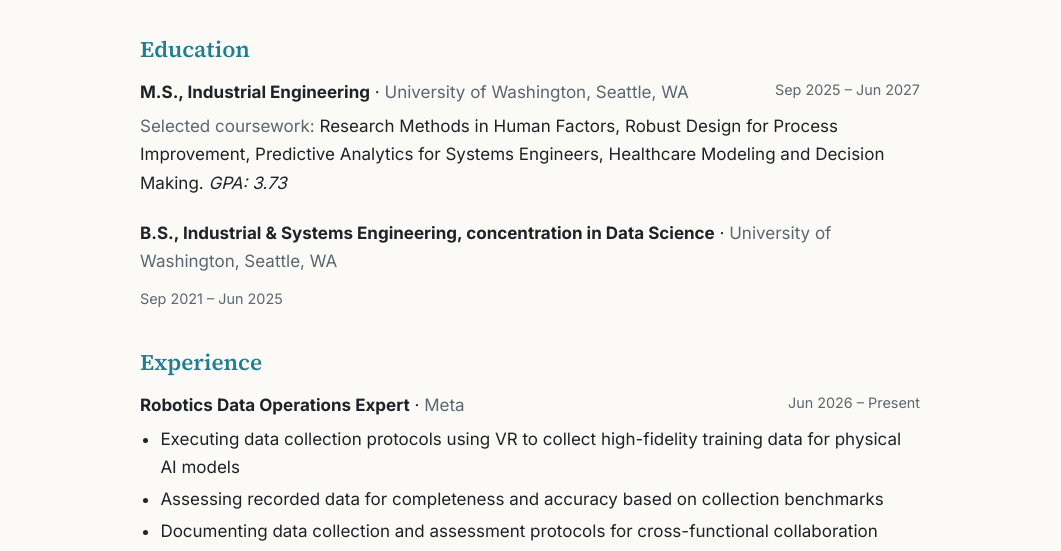
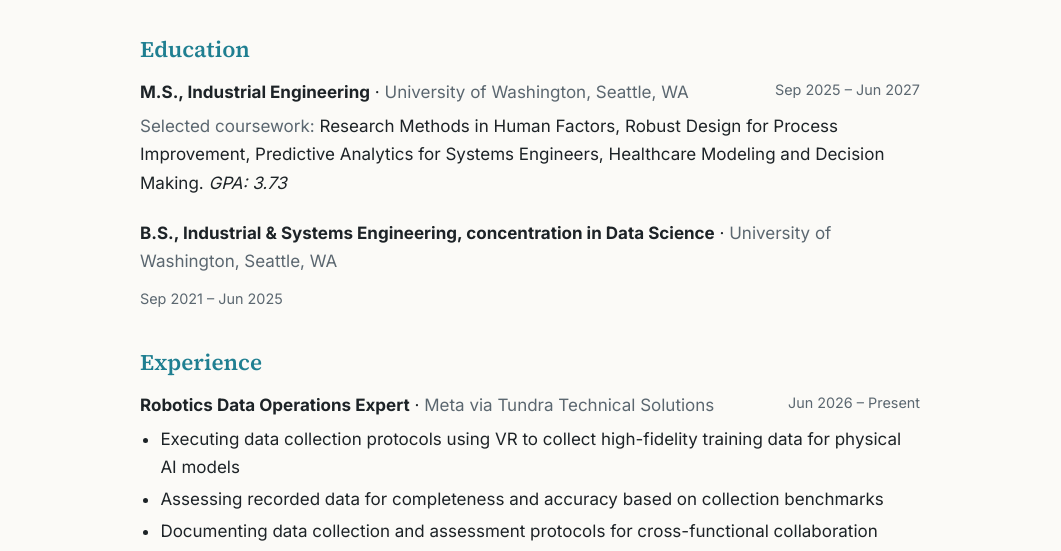
Before and after one commit to elizabeth-a-higgins/elizabeth-a-higgins.github.io, a plain HTML site: page resume.html in a window 1280 px wide. Shown: the part 241-792 px from the top of the page, without its empty margins (110-1171 px from the left). Drawn offline with Linux system fonts and the light colour scheme.

Commit message:
Update resume.html

```diff
--- a/resume.html
+++ b/resume.html
@@ -58,7 +58,7 @@
     <h2>Experience</h2>
     <div class="entry">
       <div class="entry-top">
-        <div><span class="entry-title">Robotics Data Operations Expert</span> · <span class="entry-org">Meta</span></div>
+        <div><span class="entry-title">Robotics Data Operations Expert</span> · <span class="entry-org">Meta via Tundra Technical Solutions</span></div>
         <div class="entry-date">Jun 2026 – Present</div>
       </div>
       <ul>
```
